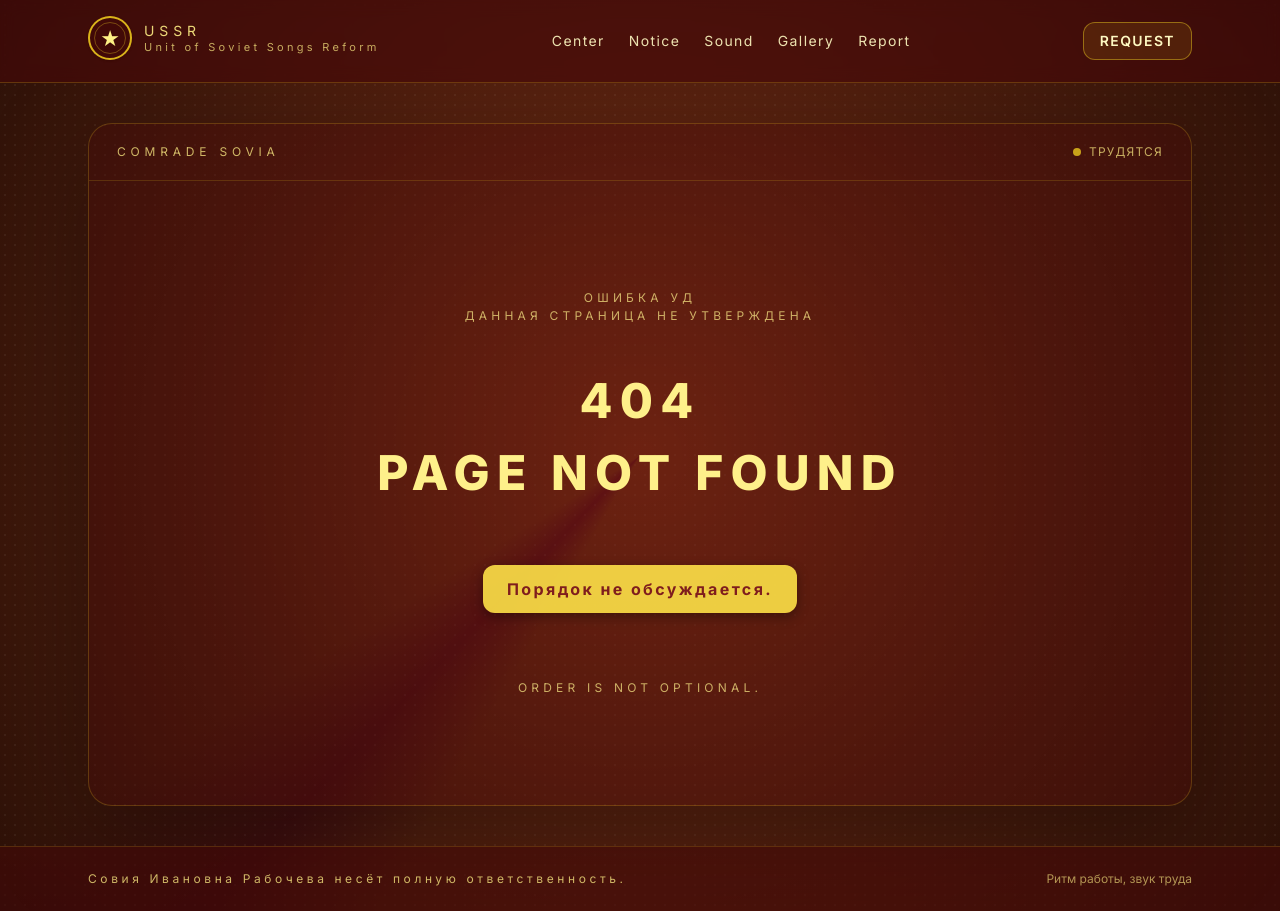
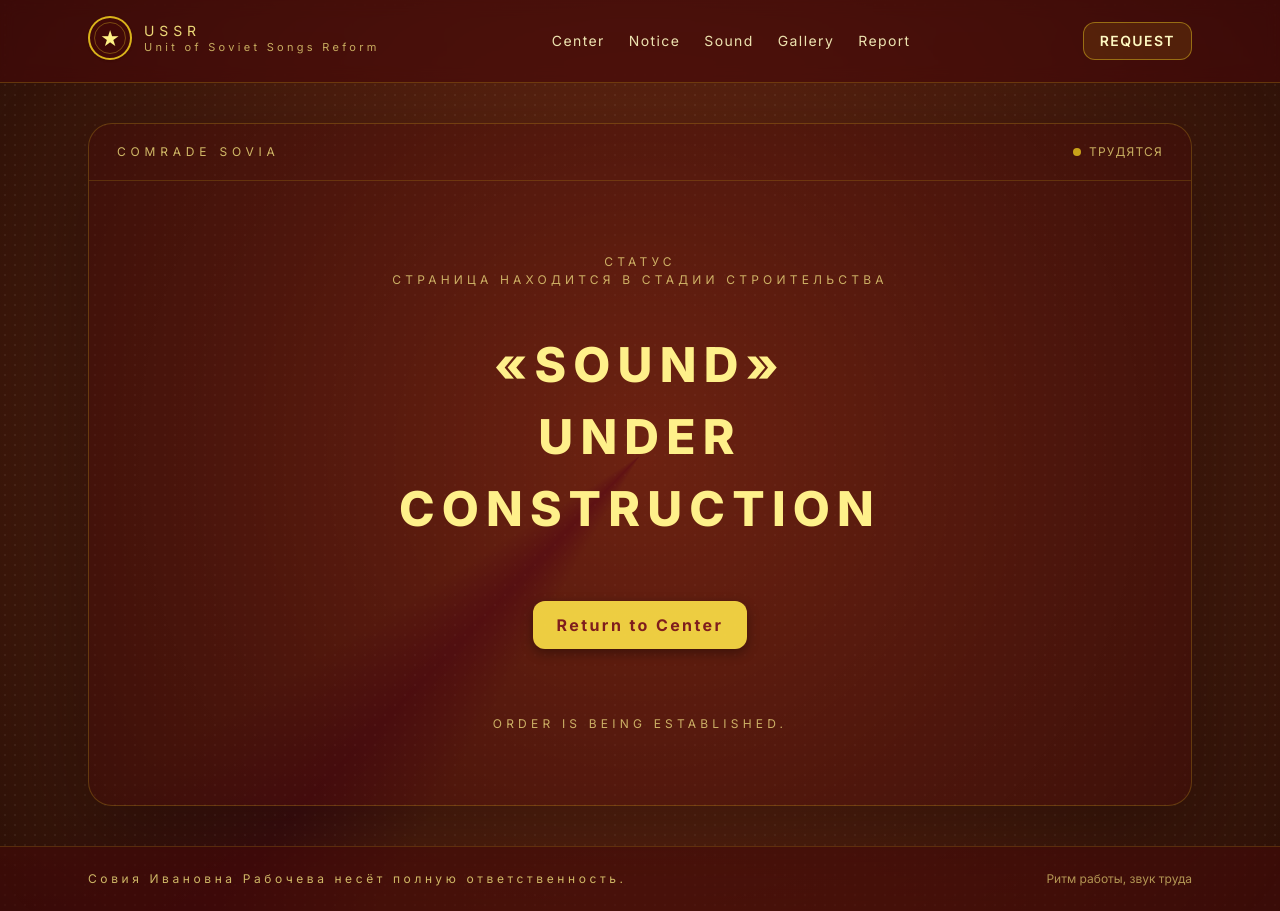
Before and after one commit to ComradeSovia/sovia-web, a Next.js app: page /sound in a window 1280 px wide. Before the commit this address had no page. Built offline with nearby package versions, Linux system fonts and the light colour scheme.

Commit message:
Create page placeholdes

```diff
--- /dev/null
+++ b/src/app/gallery/page.tsx
@@ -0,0 +1,5 @@
+import { UnderConstruction } from "@/components/under-construction";
+
+export default function GalleryPage() {
+  return <UnderConstruction title="Gallery" />;
+}
--- /dev/null
+++ b/src/app/notice/page.tsx
@@ -0,0 +1,5 @@
+import { UnderConstruction } from "@/components/under-construction";
+
+export default function NoticePage() {
+  return <UnderConstruction title="Notice" />;
+}
--- /dev/null
+++ b/src/app/report/page.tsx
@@ -0,0 +1,5 @@
+import { UnderConstruction } from "@/components/under-construction";
+
+export default function ReportPage() {
+  return <UnderConstruction title="Report" />;
+}
--- /dev/null
+++ b/src/app/request/page.tsx
@@ -0,0 +1,5 @@
+import { UnderConstruction } from "@/components/under-construction";
+
+export default function RequestPage() {
+  return <UnderConstruction title="Request" />;
+}
--- /dev/null
+++ b/src/app/sound/page.tsx
@@ -0,0 +1,5 @@
+import { UnderConstruction } from "@/components/under-construction";
+
+export default function SoundPage() {
+  return <UnderConstruction title="Sound" />;
+}
--- /dev/null
+++ b/src/components/under-construction.tsx
@@ -0,0 +1,30 @@
+import Link from "next/link";
+import { Routes } from "@/constants/routes";
+
+export function UnderConstruction({ title }: { title: string }) {
+  return (
+    <section className="flex min-h-[70vh] flex-col items-center justify-center text-center space-y-10">
+      <div className="meta">
+        СТАТУС
+        <br />
+        СТРАНИЦА НАХОДИТСЯ В СТАДИИ СТРОИТЕЛЬСТВА
+      </div>
+
+      <h1>
+        «{title.toLocaleUpperCase()}»
+        <br />
+        UNDER
+        <br />
+        CONSTRUCTION
+      </h1>
+
+      <div className="flex gap-6 pt-4">
+        <Link href={Routes.Center.href} className="btn-primary">
+          Return to Center
+        </Link>
+      </div>
+
+      <p className="meta pt-6">Order is being established.</p>
+    </section>
+  );
+}
```
